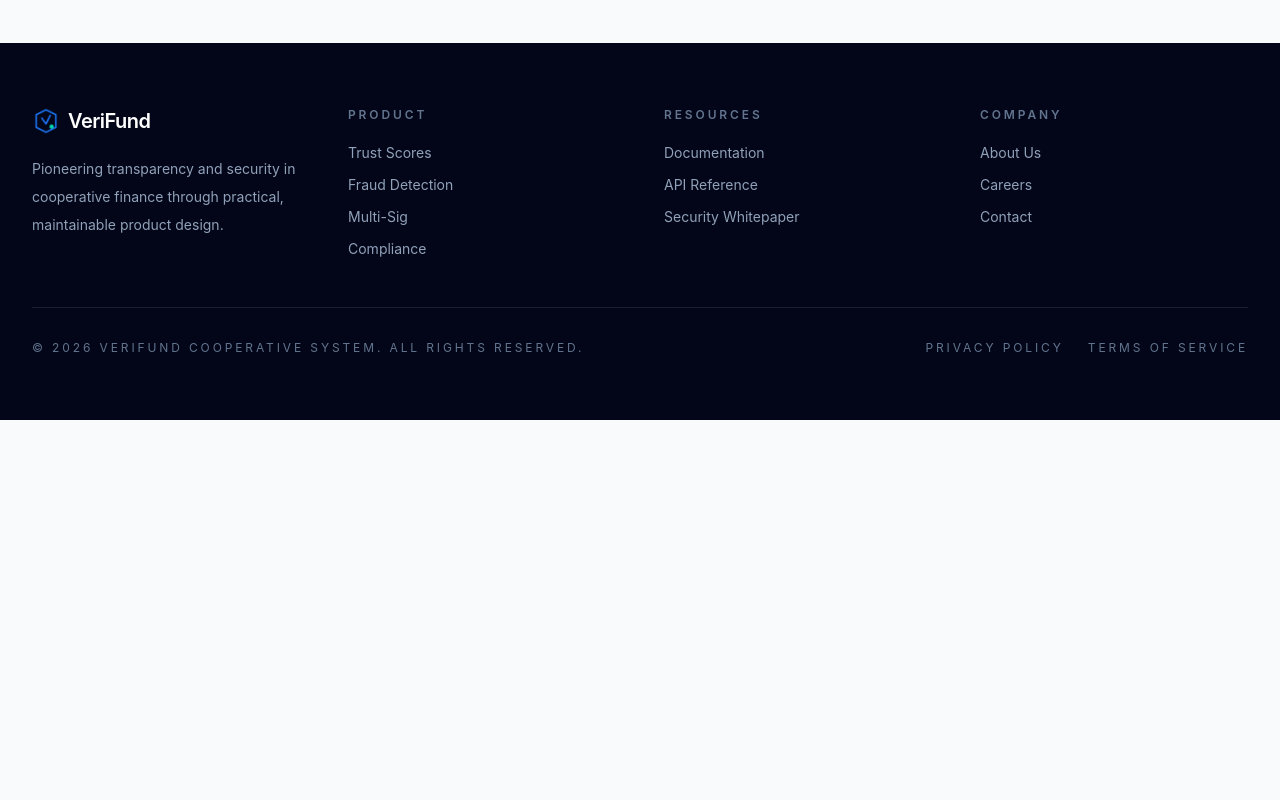
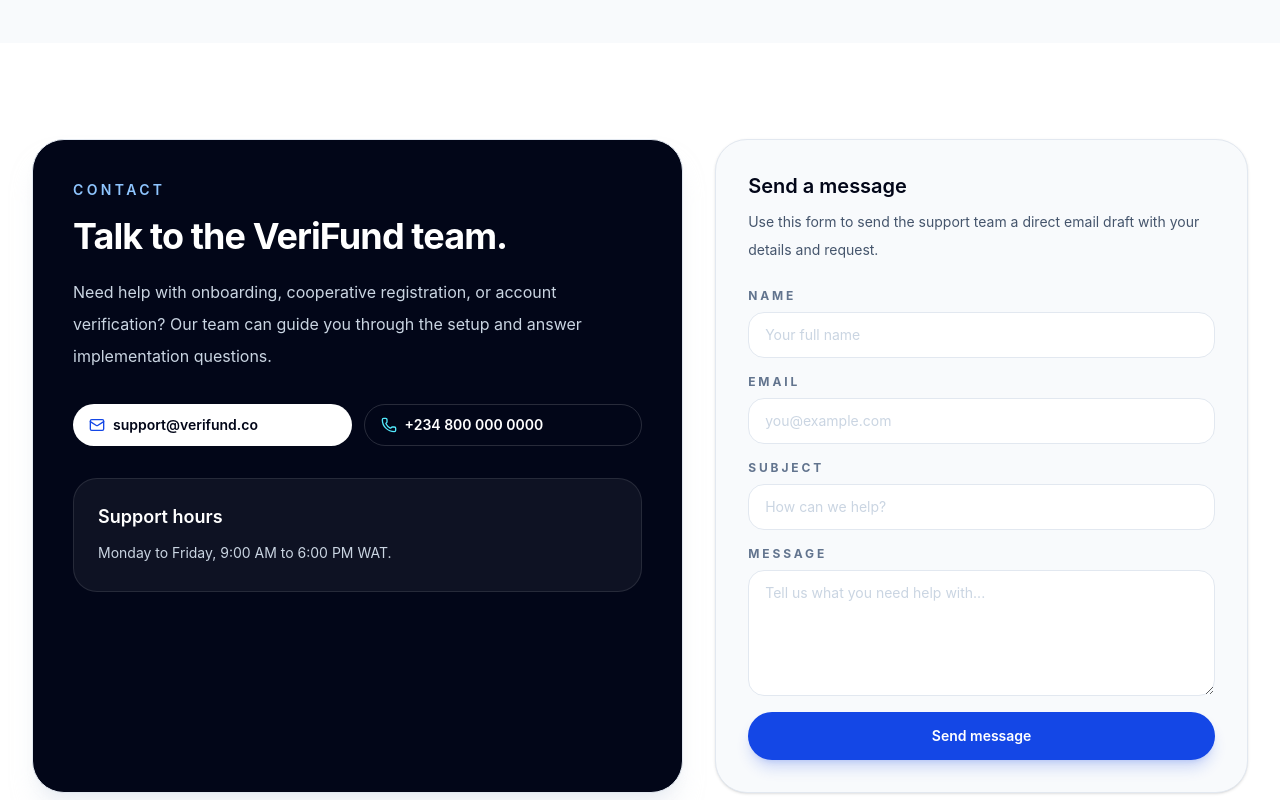
Before and after one commit to DanonymousCoder/VeriFund, a React (Vite) app in the folder frontend/: page / in a window 1280 px wide. Shown: the part 2560-3360 px from the top of the page. Before the commit the page ends 2980 px from the top, so only its background shows below. Built offline with nearby package versions, Linux system fonts and the light colour scheme; no server answers.

Commit message:
Add ContactSection component for user inquiries and support; implement email draft functionality and contact form.

```diff
--- a/frontend/src/App.tsx
+++ b/frontend/src/App.tsx
@@ -8,7 +8,9 @@
   ChartColumnIncreasing,
   FileSearch,
   Landmark,
+  Mail,
   LockKeyhole,
+  Phone,
   ShieldCheck,
   Users,
   type LucideIcon,
@@ -193,6 +195,7 @@
         <Hero />
         <SecuritySection />
         <AboutSection />
+        <ContactSection />
       </main>
       <Footer />
     </div>
@@ -441,9 +444,125 @@
   )
 }
 
+function ContactSection() {
+  const handleContactSubmit = (event: React.FormEvent<HTMLFormElement>) => {
+    event.preventDefault()
+
+    const formData = new FormData(event.currentTarget)
+    const name = String(formData.get('name') || '').trim()
+    const email = String(formData.get('email') || '').trim()
+    const subject = String(formData.get('subject') || '').trim()
+    const message = String(formData.get('message') || '').trim()
+
+    const mailSubject = encodeURIComponent(subject || 'VeriFund support request')
+    const mailBody = encodeURIComponent(
+      [`Name: ${name || 'Not provided'}`, `Email: ${email || 'Not provided'}`, '', message || ''].join('\n')
+    )
+
+    window.location.href = `mailto:support@verifund.co?subject=${mailSubject}&body=${mailBody}`
+  }
+
+  return (
+    <section id="contact" className="bg-white py-24">
+      <div className="mx-auto grid max-w-7xl gap-8 px-6 lg:grid-cols-[1.1fr_0.9fr] lg:px-8">
+        <div className="rounded-4xl border border-slate-200 bg-slate-950 p-10 text-white shadow-xl shadow-slate-200/50">
+          <p className="text-sm font-semibold uppercase tracking-[0.24em] text-blue-300">Contact</p>
+          <h2 className="mt-4 text-3xl font-bold tracking-tight sm:text-4xl">Talk to the VeriFund team.</h2>
+          <p className="mt-5 max-w-2xl text-base leading-8 text-slate-300">
+            Need help with onboarding, cooperative registration, or account verification? Our team can guide you
+            through the setup and answer implementation questions.
+          </p>
+
+          <div className="mt-8 grid gap-3 sm:grid-cols-2">
+            <a
+              href="mailto:support@verifund.co"
+              className="inline-flex items-center gap-2 rounded-full bg-white px-4 py-2.5 text-sm font-semibold text-slate-950 transition hover:bg-slate-100"
+            >
+              <Mail className="h-4 w-4 text-blue-700" />
+              support@verifund.co
+            </a>
+            <a
+              href="tel:+2348000000000"
+              className="inline-flex items-center gap-2 rounded-full border border-white/15 px-4 py-2.5 text-sm font-semibold text-white transition hover:bg-white/10"
+            >
+              <Phone className="h-4 w-4 text-cyan-300" />
+              +234 800 000 0000
+            </a>
+          </div>
+
+          <div className="mt-8 rounded-3xl border border-white/10 bg-white/5 p-6">
+            <h3 className="text-lg font-semibold text-white">Support hours</h3>
+            <p className="mt-2 text-sm leading-7 text-slate-300">Monday to Friday, 9:00 AM to 6:00 PM WAT.</p>
+          </div>
+        </div>
+
+        <div className="rounded-4xl border border-slate-200 bg-slate-50 p-8 shadow-sm">
+          <h3 className="text-xl font-semibold text-slate-950">Send a message</h3>
+          <p className="mt-2 text-sm leading-7 text-slate-600">
+            Use this form to send the support team a direct email draft with your details and request.
+          </p>
+
+          <form onSubmit={handleContactSubmit} className="mt-6 space-y-4">
+            <div>
+              <label className="mb-2 block text-xs font-bold uppercase tracking-[0.24em] text-slate-500">Name</label>
+              <input
+                name="name"
+                type="text"
+                required
+                placeholder="Your full name"
+                className="block w-full rounded-2xl border border-slate-200 bg-white px-4 py-3 text-sm text-slate-900 placeholder:text-slate-300 focus:border-blue-600 focus:outline-none focus:ring-1 focus:ring-blue-600"
+              />
+            </div>
+
+            <div>
+              <label className="mb-2 block text-xs font-bold uppercase tracking-[0.24em] text-slate-500">Email</label>
+              <input
+                name="email"
+                type="email"
+                required
+                placeholder="you@example.com"
+                className="block w-full rounded-2xl border border-slate-200 bg-white px-4 py-3 text-sm text-slate-900 placeholder:text-slate-300 focus:border-blue-600 focus:outline-none focus:ring-1 focus:ring-blue-600"
+              />
+            </div>
+
+            <div>
+              <label className="mb-2 block text-xs font-bold uppercase tracking-[0.24em] text-slate-500">Subject</label>
+              <input
+                name="subject"
+                type="text"
+                required
+                placeholder="How can we help?"
+                className="block w-full rounded-2xl border border-slate-200 bg-white px-4 py-3 text-sm text-slate-900 placeholder:text-slate-300 focus:border-blue-600 focus:outline-none focus:ring-1 focus:ring-blue-600"
+              />
+            </div>
+
+            <div>
+              <label className="mb-2 block text-xs font-bold uppercase tracking-[0.24em] text-slate-500">Message</label>
+              <textarea
+                name="message"
+                rows={5}
+                required
+                placeholder="Tell us what you need help with..."
+                className="block w-full rounded-2xl border border-slate-200 bg-white px-4 py-3 text-sm text-slate-900 placeholder:text-slate-300 focus:border-blue-600 focus:outline-none focus:ring-1 focus:ring-blue-600"
+              />
+            </div>
+
+            <button
+              type="submit"
+              className="inline-flex w-full items-center justify-center rounded-full bg-blue-700 px-6 py-3.5 text-sm font-semibold text-white shadow-lg shadow-blue-700/20 transition hover:-translate-y-0.5 hover:bg-blue-800"
+            >
+              Send message
+            </button>
+          </form>
+        </div>
+      </div>
+    </section>
+  )
+}
+
 function Footer() {
   return (
-    <footer id="contact" className="bg-slate-950 px-6 py-16 text-white lg:px-8">
+    <footer className="bg-slate-950 px-6 py-16 text-white lg:px-8">
       <div className="mx-auto grid max-w-7xl gap-12 border-b border-white/10 pb-12 md:grid-cols-4">
         <div className="space-y-5">
           <div className="flex items-center gap-2">
```
Also changed, not shown: 1 other file (tests, documents, lock files or other folders).
